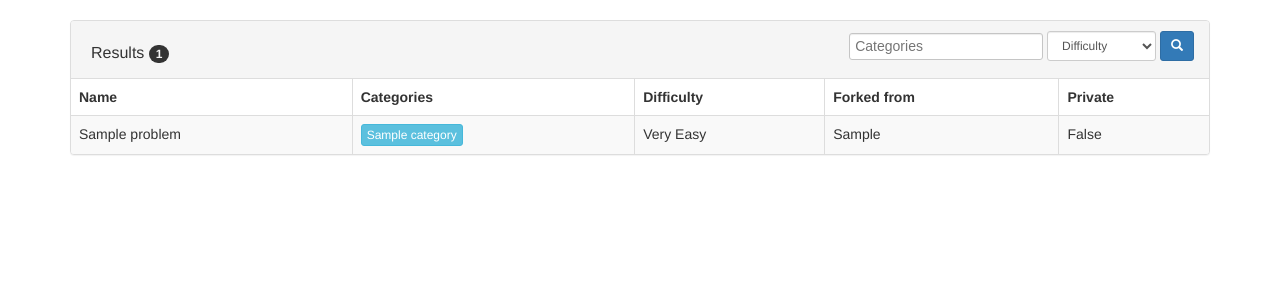
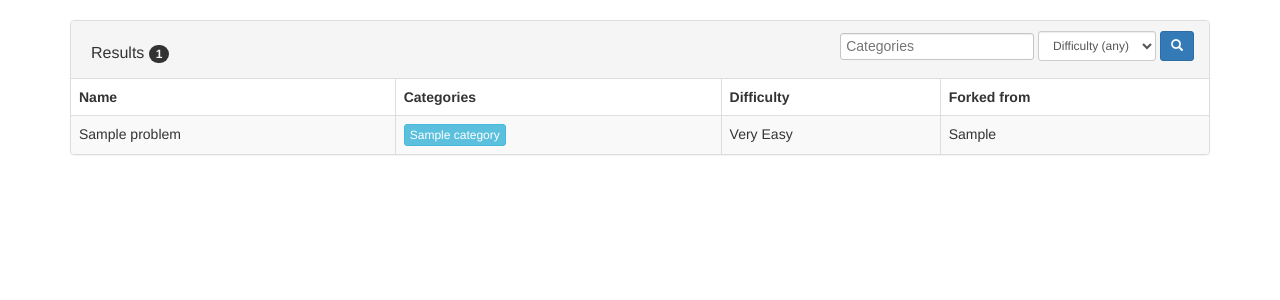
Before and after one commit to Hannarst/FindingProblems, a Django app: page /problems/ in a window 1280 px wide. Shown: the part 52-352 px from the top of the page. Run offline with Django 3.2, Linux system fonts and the light colour scheme; tables that the repository leaves empty hold one stand-in row (values such as "Sample post"); some libraries are stand-ins or nearby versions.

Commit message:
default start time, remove private column for non users

```diff
--- a/problems/models.py
+++ b/problems/models.py
@@ -108,6 +108,6 @@ class Solution(models.Model):
 
 class Challenge(models.Model):
     date = models.DateField()
-    time = models.TimeField()
+    time = models.TimeField(default=datetime.time(0))
     name = models.CharField(max_length=200)
     problems = models.ManyToManyField(Problem)
--- a/problems/templates/problems/index.html
+++ b/problems/templates/problems/index.html
@@ -27,7 +27,7 @@
            <div class="form-group">
              <label for="id_difficulty" class="sr-only">Difficulty:</label>
              <select id="id_difficulty" name="difficulty" class="input-sm form-control">
-               <option value="">Difficulty</option>
+               <option value="">Difficulty (any)</option>
                  {% for val, choice in difficulties %}
                    {% if val == searched_difficulty %}
                      <option value="{{val}}" selected="selected">{{choice}}</option>
@@ -41,7 +41,7 @@
                  <div class="form-group">
                      <label for="id_visibility" class="sr-only">Visibility:</label>
                      <select id="id_visibility" name="visibility" class="input-sm form-control">
-                         <option value="">Visibility</option>
+                         <option value="">Visibility (any)</option>
                          <option value="public" {% if searched_privacy == 'public' %} selected="selected" {% endif %} >Public Only</option>
                          <option value="private" {% if searched_privacy == 'private' %} selected="selected" {% endif %}>Private Only</option>
                      </select>
--- a/problems/templates/problems/problem_table.html
+++ b/problems/templates/problems/problem_table.html
@@ -5,7 +5,9 @@
       <th>Categories</th>
       <th>Difficulty</th>
       <th>Forked from</th>
+      {% if user.is_authenticated %}
       <th>Private</th>
+      {% endif %}
       {% if challenge %}
       <th>Add/Remove from challenge</th>
       {% endif %}
@@ -31,12 +33,13 @@
           {{problem.forked_from}}
         {% endif %}
       </td>
-      <td>{{problem.private}}</td>
+      {% if user.is_authenticated %}
+        <td>{{problem.private}}</td>
+      {% endif %}
       {% if challenge %}
-      <td>
-        {% include 'problems/edit_challenge_form.html' %}
-
-      </td>
+        <td>
+          {% include 'problems/edit_challenge_form.html' %}
+        </td>
       {% endif %}
     </tr>
     {% empty %}
```
